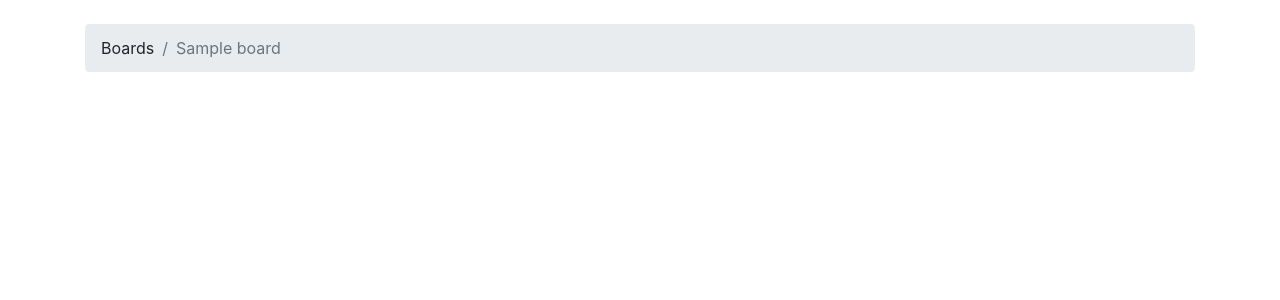
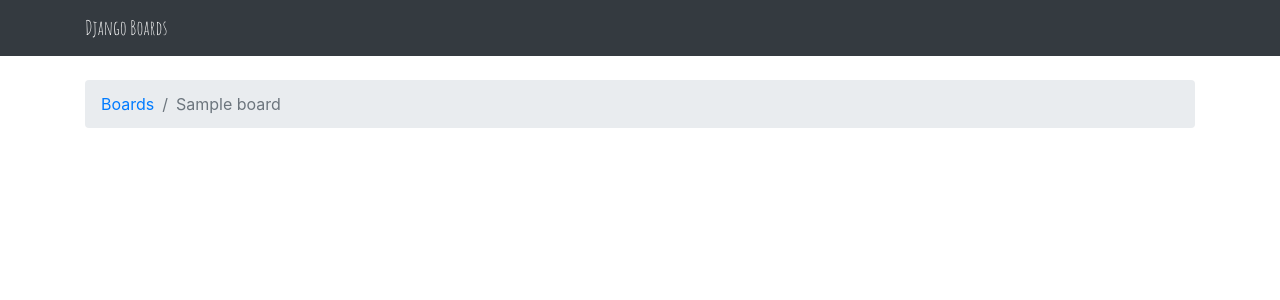
Before and after one commit to troublie/boards, a Django app: page /boards/1/ in a window 1280 px wide. Shown: the top 300 px of the page. Run offline with Django 3.2, Linux system fonts and the light colour scheme; tables that the repository leaves empty hold one stand-in row (values such as "Sample post"); some libraries are stand-ins or nearby versions.

Commit message:
parte3.1 Forms

```diff
--- a/boards/tests.py
+++ b/boards/tests.py
@@ -42,3 +42,9 @@ class BoardTopicsTests(TestCase):
     def test_board_topics_url_resolves_board_topics_view(self):
         view = resolve('/boards/1/')
         self.assertEquals(view.func, board_topics)
+
+    def test_board_topics_view_contains_link_back_to_homepage(self):
+        board_topics_url = reverse_lazy('board_topics', kwargs={'pk': 1})
+        response = self.client.get(board_topics_url)
+        homepage_url = reverse_lazy('home')
+        self.assertContains(response, 'href="{0}"'.format(homepage_url))
--- /dev/null
+++ b/static/css/app.css
@@ -0,0 +1,3 @@
+.navbar-brand {
+    font-family: 'Amatic SC', cursive;
+}
--- /dev/null
+++ b/templates/base.html
@@ -0,0 +1,26 @@
+{% load static %}<!DOCTYPE html>
+<html>
+<head>
+    <meta charset="utf-8">
+    <link href="https://fonts.googleapis.com/css?family=Amatic+SC" rel="stylesheet">
+    <title>{% block title %}Django Boards{% endblock %}</title>
+    <link rel="stylesheet" href="{% static 'css/bootstrap.min.css' %}">
+    <link rel="stylesheet" href="{% static 'css/app.css' %}">
+</head>
+<body>
+<nav class="navbar navbar-expand-lg navbar-dark bg-dark">
+    <div class="container">
+        <!-- ajusta/aplica ao navbar a classe container, posicionando-o na tela conforme os outros itens-->
+        <a class="navbar-brand" href="{% url 'home' %}">Django Boards</a>
+    </div>
+</nav>
+<div class="container">
+    <ol class="breadcrumb my-4">
+        {% block breadcrumb %}
+        {% endblock %}
+    </ol>
+    {% block content %}
+    {% endblock %}
+</div>
+</body>
+</html>
--- a/templates/topics.html
+++ b/templates/topics.html
@@ -1,16 +1,14 @@
-{% load static %}<!DOCTYPE html>
-<html>
-<head>
-    <meta charset="utf-8">
-    <title>{{ board.name }}</title>
-    <link rel="stylesheet" href="{% static 'css/bootstrap.min.css' %}">
-</head>
-<body>
-<div class="container">
-    <ol class="breadcrumb my-4">
-        <li class="breadcrumb-item">Boards</li>
-        <li class="breadcrumb-item active">{{ board.name }}</li>
-    </ol>
-</div>
-</body>
-</html>
+{% extends 'base.html' %}
+
+{% block title %}
+{{ board.name }} - {{ block.super }}
+{% endblock %}
+
+{% block breadcrumb %}
+<li class="breadcrumb-item"><a href="{% url 'home' %}">Boards</a></li>
+<li class="breadcrumb-item active">{{ board.name }}</li>
+{% endblock %}
+
+{% block content %}
+<!-- just leaving it empty for now. we will add core here soon. -->
+{% endblock %}
```
Also changed, not shown: templates/home.html (+8 -15 lines).
